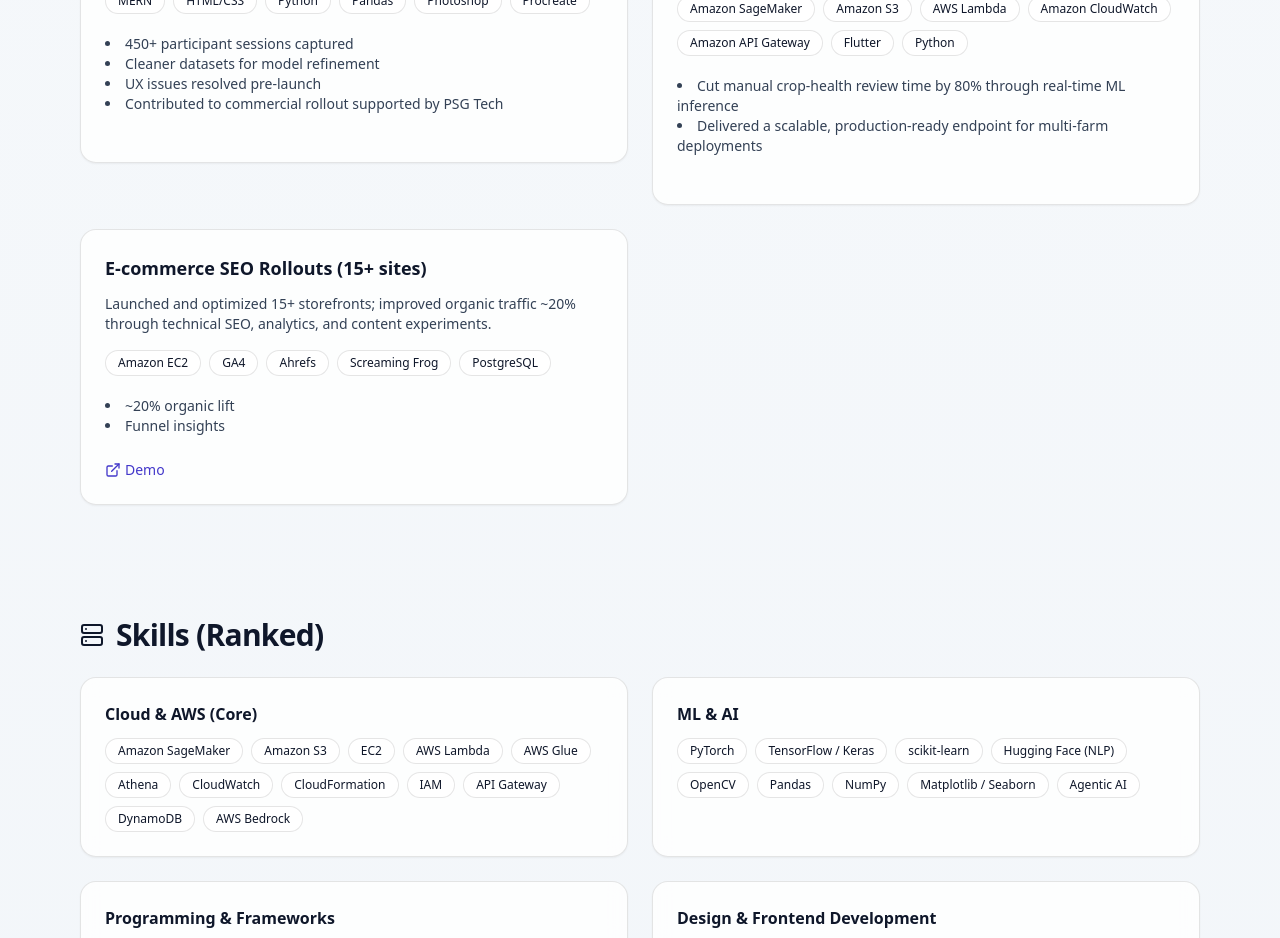
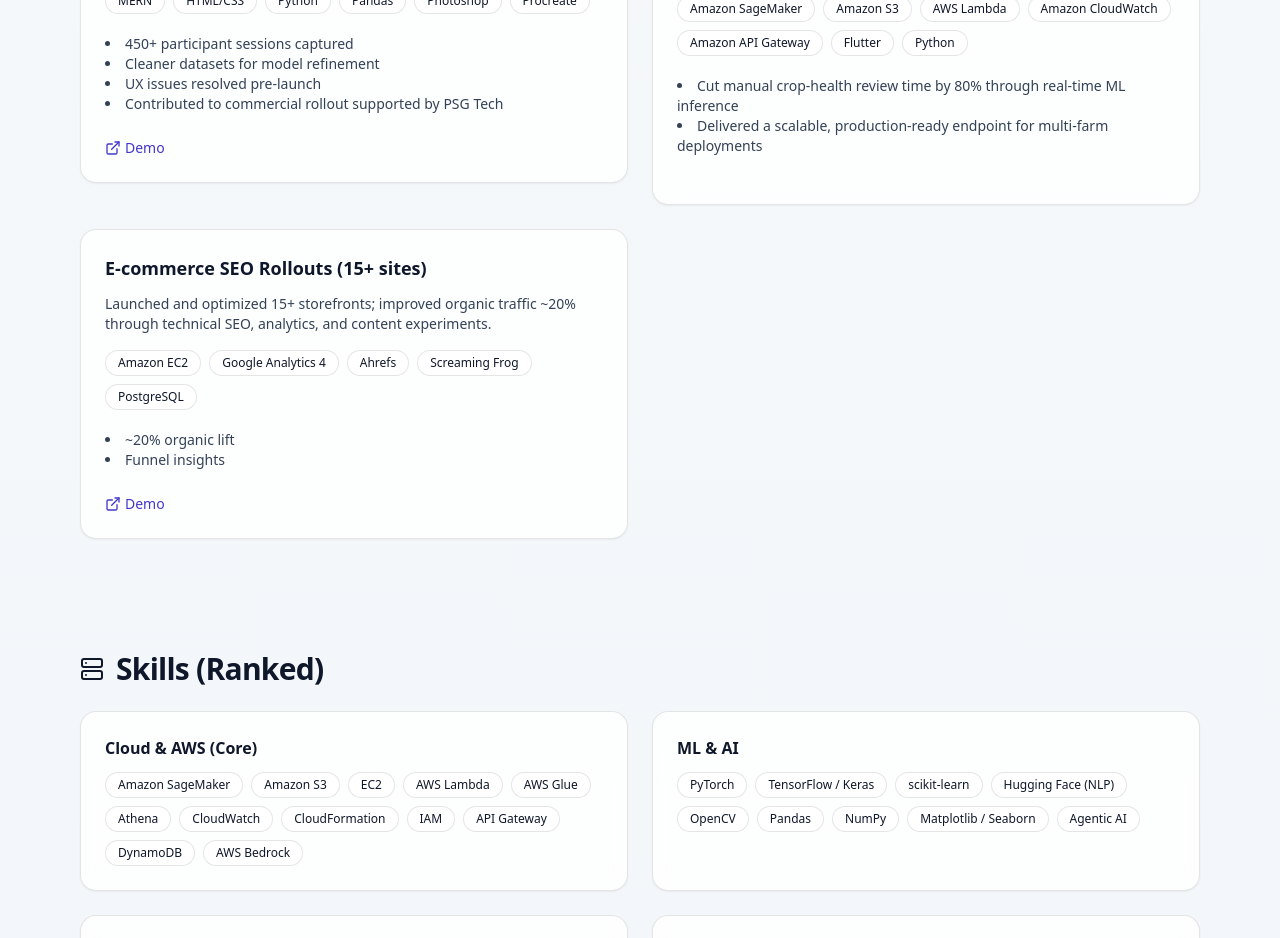
Before and after one commit to Nishanth-G-Palaniswami/Nishanth-G-Palaniswami-Portfolio, a React (Vite) app: page / in a window 1280 px wide. Shown: the part 2080-3018 px from the top of the page. Built offline with nearby package versions, Linux system fonts and the light colour scheme.

Commit message:
Updated the code / syntax in App.jsx

```diff
--- a/src/App.jsx
+++ b/src/App.jsx
@@ -13,12 +13,23 @@
  * Built with lucide-react icons & framer-motion animations.
  *
  * For anyone viewing or modifying this portfolio:
- * 1) This file is self-contained — drop it into any React or Next.js project.
- * 2) Tailwind CSS must be enabled. Setup guide: https://tailwindcss.com/docs/guides/create-react-app
- * 3) Update the PROFILE, LINKS, and PROJECTS objects below to personalize content.
- * 4) Feel free to adapt styling, animations, or layout to your needs.
  *
- * Credits: Designed & coded by Nishanth G. Palaniswami
+ * SETUP INSTRUCTIONS:
+ * 1. This is a self-contained React component — drop it into any React or Next.js project
+ * 2. Ensure Tailwind CSS is installed and configured: https://tailwindcss.com/docs/guides/create-react-app
+ * 3. Install required dependencies: npm install lucide-react framer-motion
+ * 4. Update the PROFILE, LINKS, and PROJECTS objects below with your information
+ * 5. Customize colors, animations, and layout as needed
+ *
+ * CUSTOMIZATION:
+ * - Modify PROFILE object for personal information
+ * - Update PROJECTS array with your projects
+ * - Adjust LINKS object for your social media and resume
+ * - Customize SKILLS object to match your expertise
+ * - Modify CATEGORIES array for project filtering
+ *
+ * Author: Nishanth G. Palaniswami
+ * License: MIT (feel free to use and modify)
  */
 
 const PROFILE = {
@@ -145,8 +156,8 @@
   ],
     links: {
       github: "https://github.com/Nishanth-G-Palaniswami/english-asl",
-      ppt: "https://www.canva.com/design/DAGC7042lUM/HqdJc_sCPVDXcpvI02a1WA/edit?utm_content=DAGC7042lUM&utm_campaign=designshare&utm_medium=link2&utm_source=sharebutton",            // optional
-      ieee: "https://ieeexplore.ieee.org/document/10725877", // <-- fixed key
+              ppt: "https://www.canva.com/design/DAGC7042lUM/HqdJc_sCPVDXcpvI02a1WA/edit?utm_content=DAGC7042lUM&utm_campaign=designshare&utm_medium=link2&utm_source=sharebutton",
+        ieee: "https://ieeexplore.ieee.org/document/10725877",
     },
   },
   {
@@ -161,21 +172,14 @@
     title: "GaitWatch — Wearable Fall-Risk Device",
     category: ["ml", "cv"],
     summary: "Built the GaitWatch product website (MERN) and refreshed brand assets; enabled real-time trial data collection (450+ participants) and preprocessed gait data (Python/Pandas) for fall-risk modeling; validated mobile app UX to support a commercial rollout.",
-    actions: [
-      "Engineered MERN website; HTML/CSS polish",
-      "Revamped brand identity (Photoshop, Procreate)",
-      "Implemented real-time data capture for 450+ participants",
-      "Preprocessed/structured gait datasets (Python, Pandas)",
-      "Ran user trials and fed back UX findings"
-    ],
+    stack: ["MERN", "HTML/CSS", "Python", "Pandas", "Photoshop", "Procreate"],
     impact: [
       "450+ participant sessions captured",
       "Cleaner datasets for model refinement",
       "UX issues resolved pre-launch",
       "Contributed to commercial rollout supported by PSG Tech"
     ],
-    stack: ["MERN", "HTML/CSS", "Python", "Pandas", "Photoshop", "Procreate"],
-    tags: ["Healthcare", "Wearables", "Machine Learning", "UX", "Data Engineering"]
+    links: { demo: "#" }
 
   },
   {
@@ -194,7 +198,7 @@
     category: ["cloud", "data"],
     summary:
       "Launched and optimized 15+ storefronts; improved organic traffic ~20% through technical SEO, analytics, and content experiments.",
-    stack: ["Amazon EC2", "GA4", "Ahrefs", "Screaming Frog", "PostgreSQL"],
+    stack: ["Amazon EC2", "Google Analytics 4", "Ahrefs", "Screaming Frog", "PostgreSQL"],
     impact: ["~20% organic lift", "Funnel insights"],
     links: { demo: "https://edliy.com/" },
   },
```
